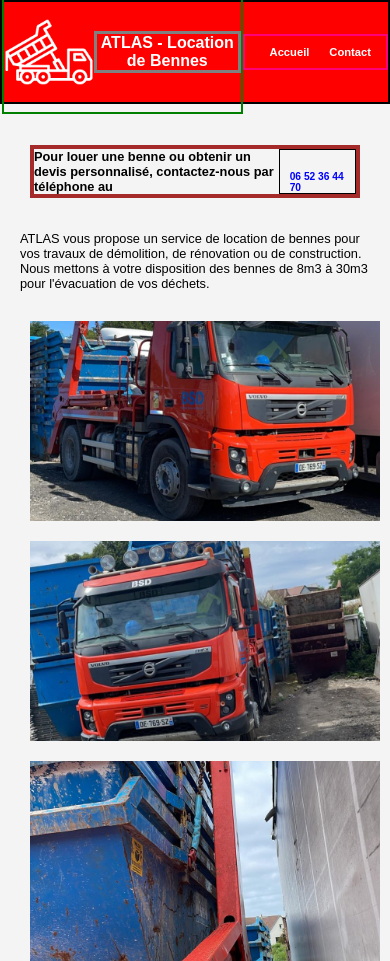
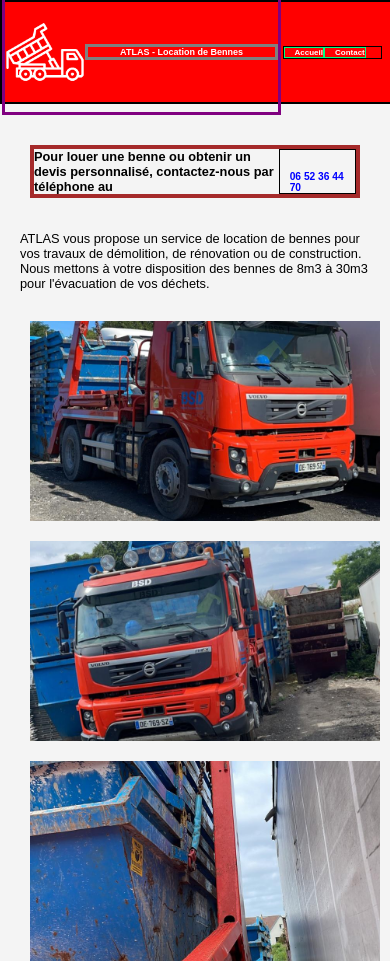
Before and after one commit to Huso213/atlasbennes, a plain HTML site: page index.html in a window 390 px wide. Shown: the top 961 px of the page. Drawn offline with Linux system fonts and the light colour scheme.

Commit message:
correction couleur

```diff
--- a/styles.css
+++ b/styles.css
@@ -181,3 +181,42 @@
     }
 
 }
+@media all and (max-width: 400px) {
+    .navbar{
+        width: 100%;
+    }
+
+   header {
+font-size: 10px;
+width: 70%;
+border: solid 3px purple;
+    }
+    header img {
+        width: 80px;
+
+    }
+
+    h1{
+        font-size: 0.9em;
+        margin: 0 0 0 0;
+        width: 100%;
+    }
+
+    nav{
+        border: solid 1px black;
+        width:25%;
+        margin: 0 10px 0 0;
+        padding: 0;
+        display: flex;
+        align-items: flex-start;
+    }
+
+    nav a{
+        font-size: 0.5em;
+        border: springgreen 1px solid;
+        display: flex;
+        align-items: flex-start;
+        align-self: start;
+        margin: 0 0 0 0;
+    }
+}
```
